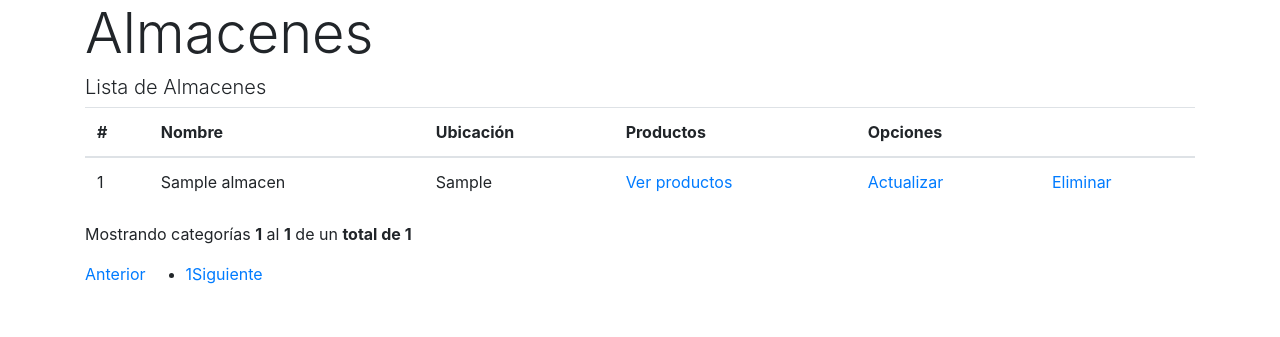
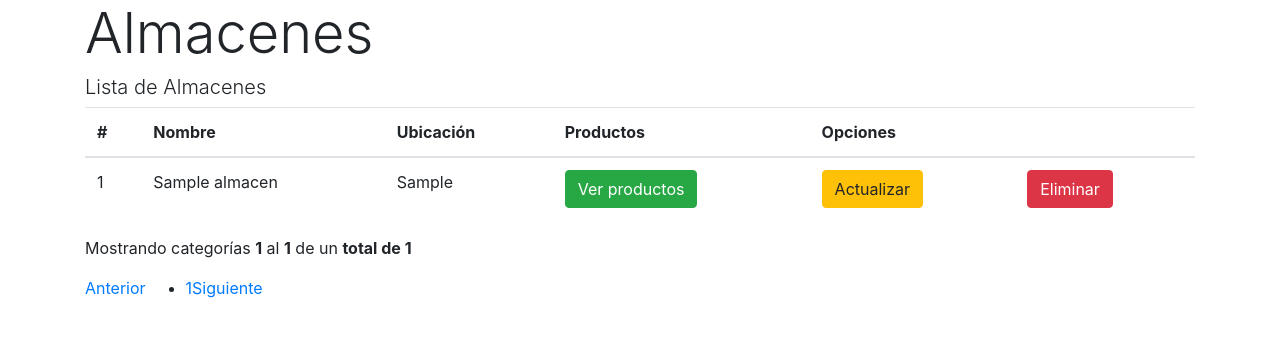
Before and after one commit to maldagar150/maxinventoryphp, a PHP site: page /index.php?vista=category_list in a window 1280 px wide. Shown: the part 86-423 px from the top of the page. Run offline with PHP 8.4, Linux system fonts and the light colour scheme; the visitor is signed in with stand-in values (Sample User, id 1); tables that the repository leaves empty or names only in its code hold one stand-in row (values such as "Sample post").

Commit message:
Version 5.6

```diff
--- a/php/categoria_lista.php
+++ b/php/categoria_lista.php
@@ -51,13 +51,13 @@
                     <td>'.$rows['almacen_nombre'].'</td>
                     <td>'.substr($rows['almacen_ubicacion'],0,25).'</td>
                     <td>
-                        <a href="index.php?vista=product_category&category_id='.$rows['almacen_id'].'" class="button is-link is-rounded is-small">Ver productos</a>
+                        <a href="index.php?vista=product_category&category_id='.$rows['almacen_id'].'" class="btn btn-success">Ver productos</a>
                     </td>
                     <td>
-                        <a href="index.php?vista=category_update&category_id_up='.$rows['almacen_id'].'" class="button is-success is-rounded is-small">Actualizar</a>
+                        <a href="index.php?vista=category_update&category_id_up='.$rows['almacen_id'].'" class="btn btn-warning">Actualizar</a>
                     </td>
                     <td>
-                        <a href="'.$url.$pagina.'&category_id_del='.$rows['almacen_id'].'" class="button is-danger is-rounded is-small">Eliminar</a>
+                        <a href="'.$url.$pagina.'&category_id_del='.$rows['almacen_id'].'" class="btn btn-danger">Eliminar</a>
                     </td>
                 </tr>
             ';
--- a/php/producto_lista.php
+++ b/php/producto_lista.php
@@ -57,9 +57,9 @@
 			              </p>
 			            </div>
 			            <div class="has-text-right">
-			                <a href="index.php?vista=product_img&product_id_up='.$rows['producto_id'].'" class="button is-link is-rounded is-small">Imagen</a>
-			                <a href="index.php?vista=product_update&product_id_up='.$rows['producto_id'].'" class="button is-success is-rounded is-small">Actualizar</a>
-			                <a href="'.$url.$pagina.'&product_id_del='.$rows['producto_id'].'" class="button is-danger is-rounded is-small">Eliminar</a>
+			                <a href="index.php?vista=product_img&product_id_up='.$rows['producto_id'].'" class="btn btn-success">Imagen</a>
+			                <a href="index.php?vista=product_update&product_id_up='.$rows['producto_id'].'" class="btn btn-warning">Actualizar</a>
+			                <a href="'.$url.$pagina.'&product_id_del='.$rows['producto_id'].'" class="btn btn-danger">Eliminar</a>
 			            </div>
 			        </div>
 			    </article>
--- a/php/usuario_lista.php
+++ b/php/usuario_lista.php
@@ -54,10 +54,10 @@
                     <td>'.$rows['usuario_usuario'].'</td>
                     <td>'.$rows['usuario_email'].'</td>
                     <td>
-                        <a href="index.php?vista=user_update&user_id_up='.$rows['usuario_id'].'" class="button is-success is-rounded is-small">Actualizar</a>
+                        <a href="index.php?vista=user_update&user_id_up='.$rows['usuario_id'].'" class="btn btn-warning">Actualizar</a>
                     </td>
                     <td>
-                        <a href="'.$url.$pagina.'&user_id_del='.$rows['usuario_id'].'" class="button is-danger is-rounded is-small">Eliminar</a>
+                        <a href="'.$url.$pagina.'&user_id_del='.$rows['usuario_id'].'" class="btn btn-danger">Eliminar</a>
                     </td>
                 </tr>
             ';
```
